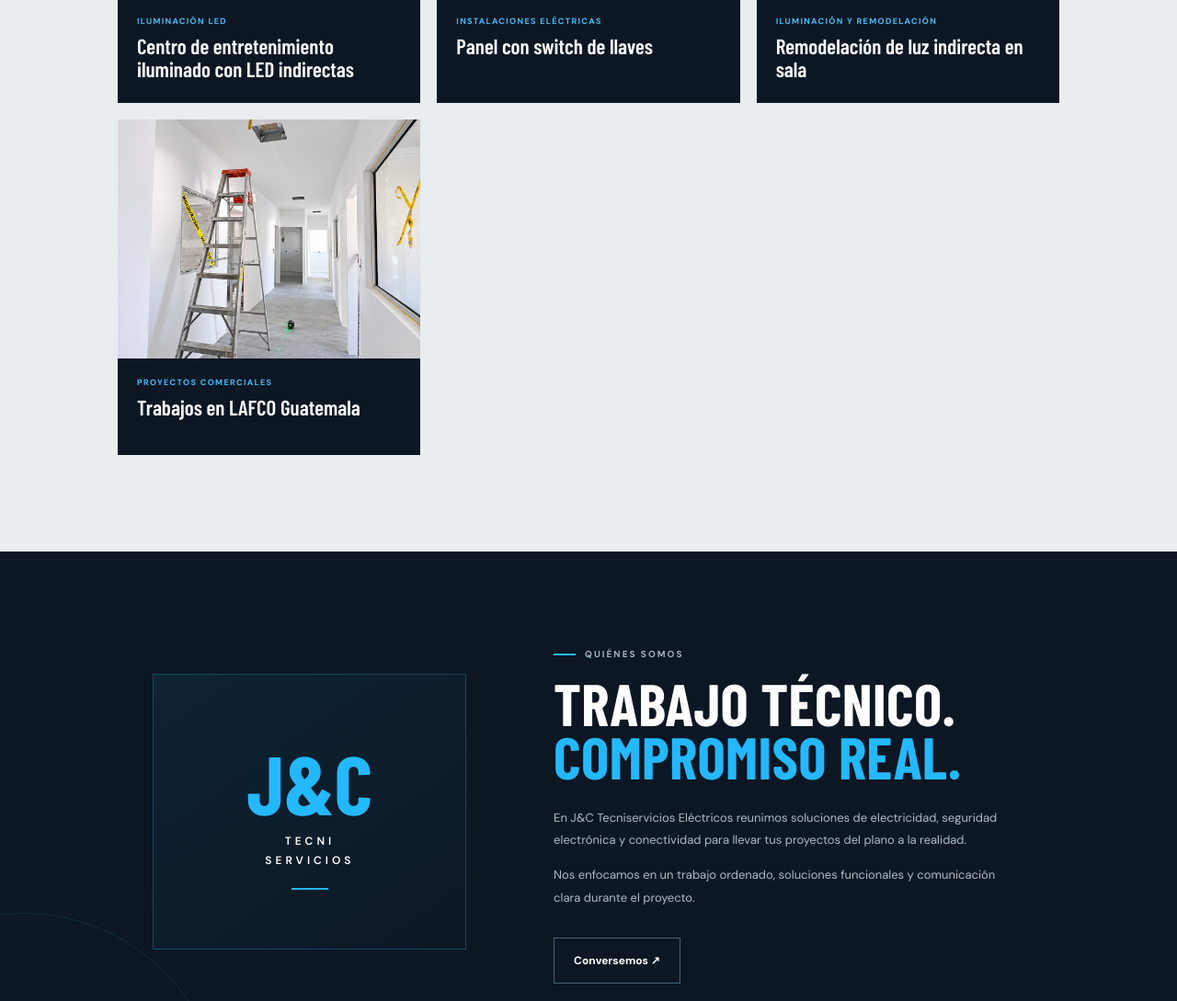
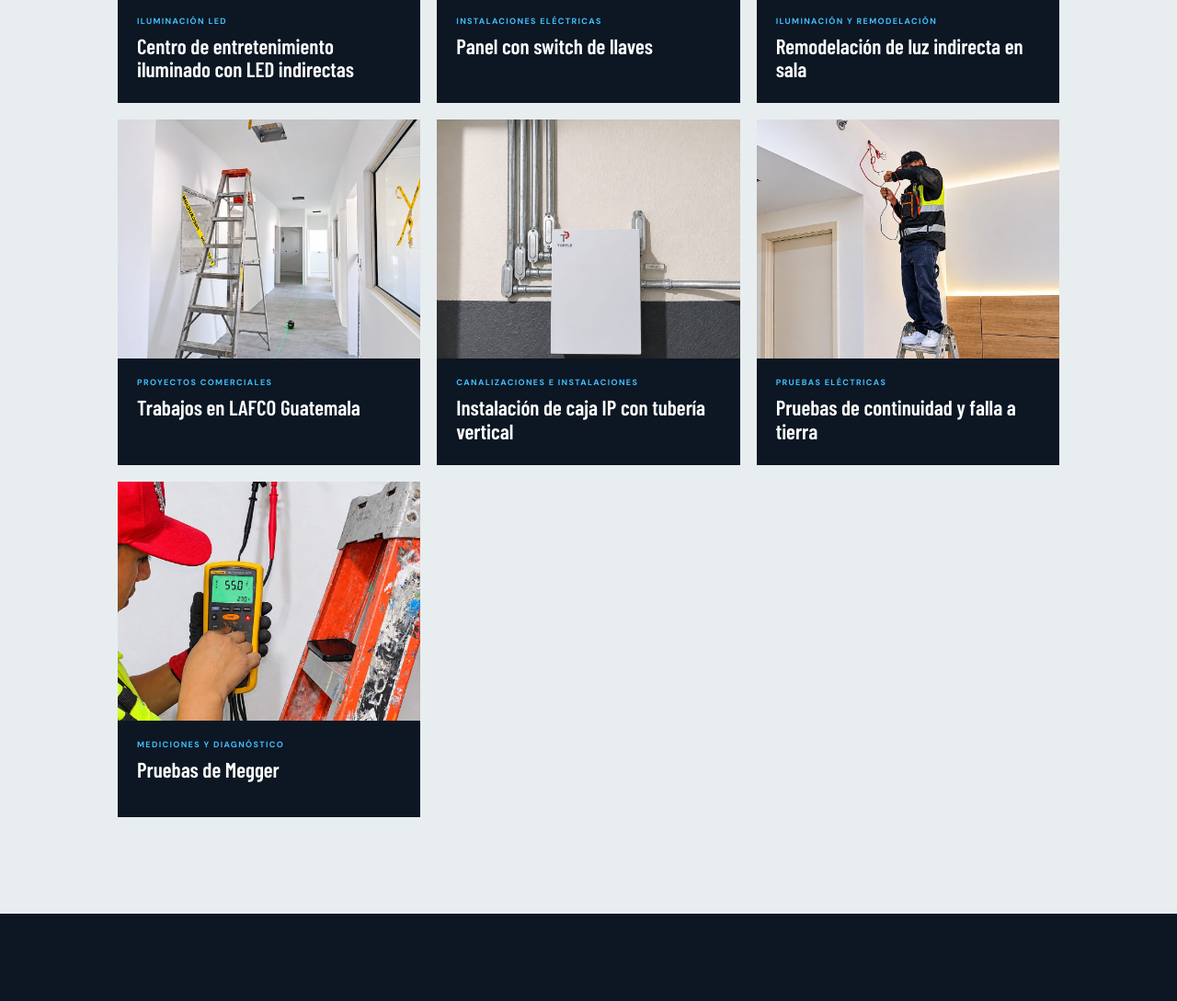
Before and after one commit to jctecniservicioselectricosgt-jpg/jc-tecniservicios-electricos, a plain HTML site: page index.html in a window 1280 px wide. Shown: the part 2808-3897 px from the top of the page at 92% size. Drawn offline with nearby package versions, Linux system fonts and the light colour scheme; a web font is replaced by a local one.

Commit message:
Add three new electrical project photos to gallery

```diff
--- a/index.html
+++ b/index.html
@@ -88,6 +88,18 @@
           <img src="https://raw.githubusercontent.com/jctecniservicioselectricosgt-jpg/jc-tecniservicios-electricos/main/fotos/TRABAJOS%20EN%20LAFCO%20GUATEMALA.jpeg" alt="Trabajos realizados en LAFCO Guatemala" loading="lazy">
           <figcaption><span>PROYECTOS COMERCIALES</span><strong>Trabajos en LAFCO Guatemala</strong></figcaption>
         </figure>
+        <figure class="gallery-card">
+          <img src="https://raw.githubusercontent.com/jctecniservicioselectricosgt-jpg/jc-tecniservicios-electricos/main/fotos/INSTALACI%C3%93N%20DE%20CAJA%20IP%20CON%20TUBER%C3%8DA%20VERTICAL.jpeg" alt="Instalación de caja IP con tubería vertical" loading="lazy">
+          <figcaption><span>CANALIZACIONES E INSTALACIONES</span><strong>Instalación de caja IP con tubería vertical</strong></figcaption>
+        </figure>
+        <figure class="gallery-card">
+          <img src="https://raw.githubusercontent.com/jctecniservicioselectricosgt-jpg/jc-tecniservicios-electricos/main/fotos/PRUEBAS%20DE%20CONTINUIDAD%20Y%20FALLA%20A%20TIERRA.jpeg" alt="Pruebas de continuidad y falla a tierra" loading="lazy">
+          <figcaption><span>PRUEBAS ELÉCTRICAS</span><strong>Pruebas de continuidad y falla a tierra</strong></figcaption>
+        </figure>
+        <figure class="gallery-card">
+          <img src="https://raw.githubusercontent.com/jctecniservicioselectricosgt-jpg/jc-tecniservicios-electricos/main/fotos/PRUEBAS%20DE%20MEGGER.jpeg" alt="Pruebas de Megger en instalación eléctrica" loading="lazy">
+          <figcaption><span>MEDICIONES Y DIAGNÓSTICO</span><strong>Pruebas de Megger</strong></figcaption>
+        </figure>
       </div>
     </section>
 
```
